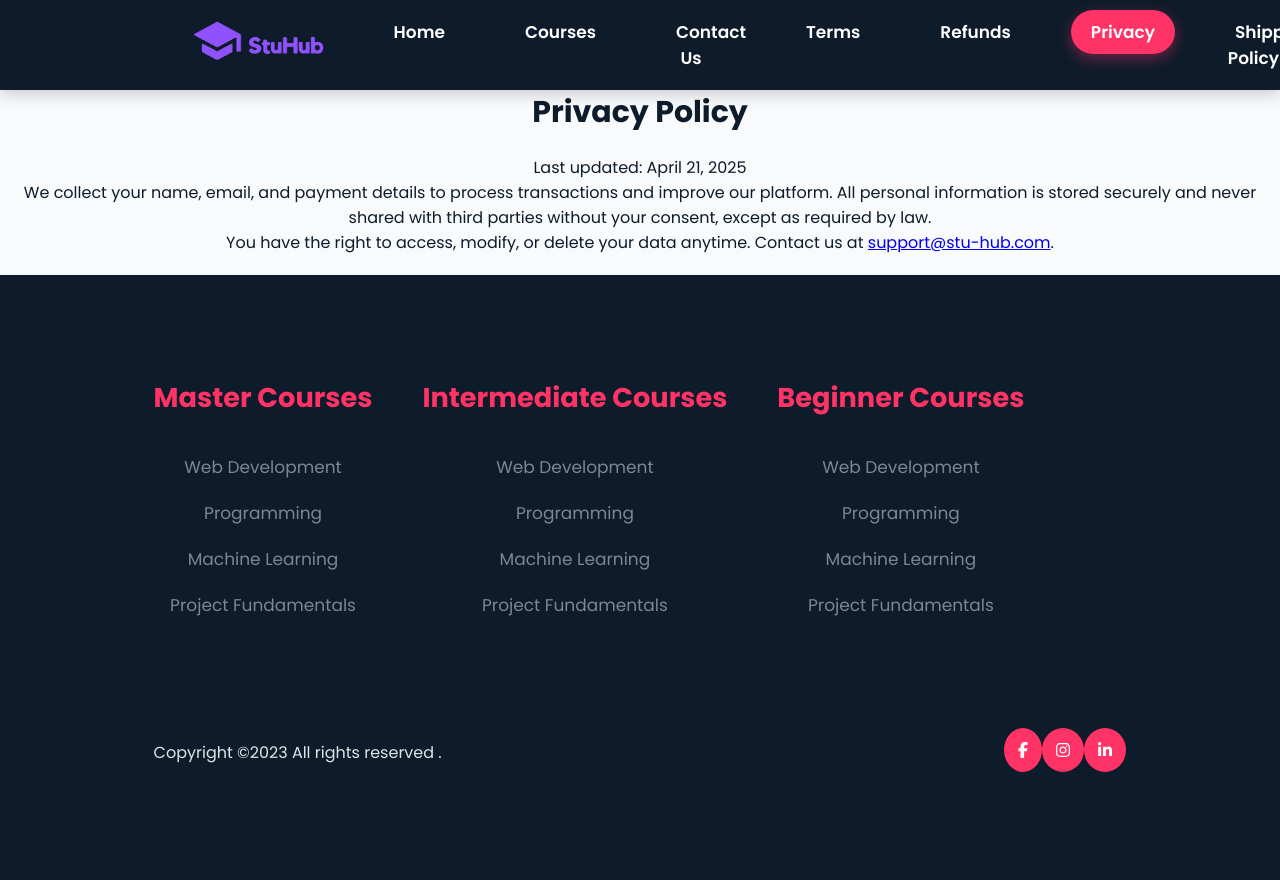
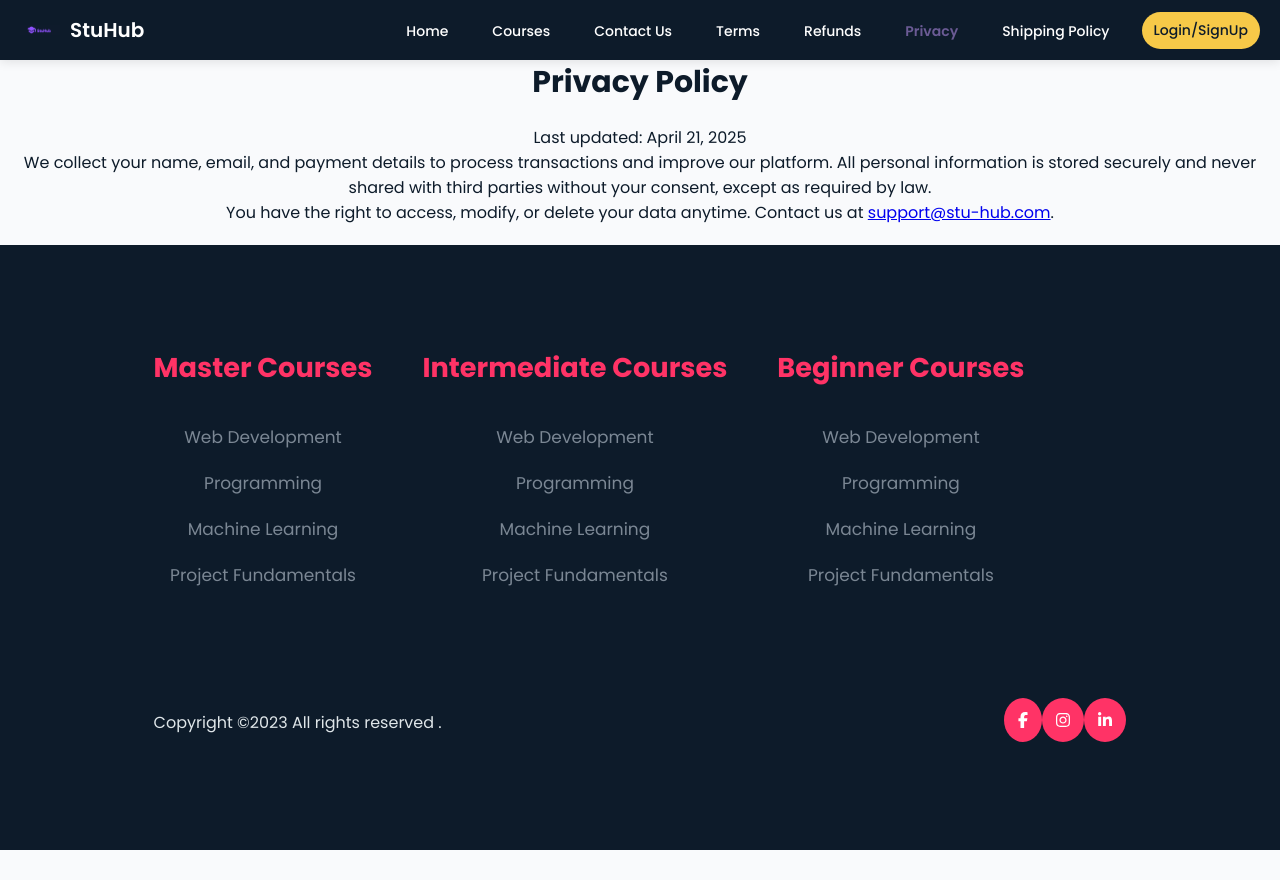
Before and after one commit to inaamul25/StuHub-Front-End, a React (Create React App) app: page /privacy in a window 1280 px wide. After the commit the page ends 850 px from the top, so only its background shows below. Built offline with nearby package versions, Linux system fonts and the light colour scheme.

Commit message:
Updated CSS styles

```diff
--- a/src/Components/ContactUs.jsx
+++ b/src/Components/ContactUs.jsx
@@ -9,12 +9,34 @@ function ContactUs() {
       <Helmet>
         <title>Contact Us | StuHub LMS</title>
         <meta name="description" content="Contact StuHub LMS for support, feedback, or queries." />
+        <link rel="canonical" href="https://stu-hub-front-end.vercel.app/contact-us" />
+        <script type="application/ld+json">
+          {`
+            {
+              "@context": "https://schema.org",
+              "@type": "ContactPage",
+              "name": "Contact Us",
+              "url": "https://stu-hub-front-end.vercel.app/contact-us",
+              "description": "Contact StuHub LMS for support or queries.",
+              "contactPoint": {
+                "@type": "ContactPoint",
+                "email": "support@stu-hub.com",
+                "contactType": "customer support",
+                "availableLanguage": "English"
+              },
+              "publisher": {
+                "@type": "Organization",
+                "name": "StuHub LMS"
+              }
+            }
+          `}
+        </script>
       </Helmet>
-      <Navbar page={"contact"} />
+      <Navbar page={"contact-us"} />
       <div style={{ padding: "20px", textAlign: "center" }}>
         <h2>Contact Us</h2>
         <p>If you have any questions or concerns, feel free to reach out to us.</p>
-        <p>Email: <a href="mailto:inaamulh66@gmail.com">support@stu-hub.com</a></p>
+        <p>Email: <a href="mailto:support@stu-hub.com">support@stu-hub.com</a></p>
       </div>
       <Footer />
     </div>
--- a/src/Components/Privacy.jsx
+++ b/src/Components/Privacy.jsx
@@ -8,18 +8,30 @@ function Privacy() {
     <div>
       <Helmet>
         <title>Privacy Policy | StuHub LMS</title>
-        <meta name="description" content="Learn how StuHub LMS protects and uses your data." />
+        <meta name="description" content="This Privacy Policy explains how StuHub LMS collects, uses, and protects your personal information." />
+        <link rel="canonical" href="https://stu-hub-front-end.vercel.app/privacy" />
+        <script type="application/ld+json">
+          {`
+          {
+            "@context": "https://schema.org",
+            "@type": "WebPage",
+            "name": "Privacy Policy",
+            "url": "https://stu-hub-front-end.vercel.app/privacy",
+            "description": "This Privacy Policy explains how StuHub LMS collects, uses, and protects your personal information.",
+            "publisher": {
+              "@type": "Organization",
+              "name": "StuHub LMS"
+            }
+          }
+          `}
+        </script>
       </Helmet>
-      <Navbar page={"privacy"} />
+      <Navbar page="privacy" />
       <div style={{ padding: "20px", textAlign: "center" }}>
         <h2>Privacy Policy</h2>
         <p>Last updated: April 21, 2025</p>
-        <p>
-          We collect your name, email, and payment details to process transactions and improve our platform. All personal information is stored securely and never shared with third parties without your consent, except as required by law.
-        </p>
-        <p>
-          You have the right to access, modify, or delete your data anytime. Contact us at <a href="mailto:support@stu-hub.com">support@stu-hub.com</a>.
-        </p>
+        <p>We collect your name, email, and payment details to process transactions and improve our platform. All personal information is stored securely and never shared with third parties without your consent, except as required by law.</p>
+        <p>You have the right to access, modify, or delete your data anytime. Contact us at <a href="mailto:support@stu-hub.com">support@stu-hub.com</a>.</p>
       </div>
       <Footer />
     </div>
--- a/src/Components/Refunds.jsx
+++ b/src/Components/Refunds.jsx
@@ -9,6 +9,22 @@ function Refunds() {
       <Helmet>
         <title>Refund Policy | StuHub LMS</title>
         <meta name="description" content="Learn about the refund and cancellation policies of StuHub LMS." />
+        <link rel="canonical" href="https://stu-hub-front-end.vercel.app/refunds" />
+        <script type="application/ld+json">
+          {`
+            {
+              "@context": "https://schema.org",
+              "@type": "WebPage",
+              "name": "Refund Policy",
+              "url": "https://stu-hub-front-end.vercel.app/refunds",
+              "description": "Refunds are available within 7 days of purchase. Email us at support@stu-hub.com.",
+              "publisher": {
+                "@type": "Organization",
+                "name": "StuHub LMS"
+              }
+            }
+          `}
+        </script>
       </Helmet>
       <Navbar page={"refunds"} />
       <div style={{ padding: "20px", textAlign: "center" }}>
--- a/src/Components/Shipping.jsx
+++ b/src/Components/Shipping.jsx
@@ -8,10 +8,23 @@ function Shipping() {
     <div>
       <Helmet>
         <title>Shipping Policy | StuHub LMS</title>
-        <meta
-          name="description"
-          content="Shipping policy details for StuHub LMS."
-        />
+        <meta name="description" content="Shipping policy details for StuHub LMS." />
+        <link rel="canonical" href="https://stu-hub-front-end.vercel.app/shipping" />
+        <script type="application/ld+json">
+          {`
+            {
+              "@context": "https://schema.org",
+              "@type": "WebPage",
+              "name": "Shipping Policy",
+              "url": "https://stu-hub-front-end.vercel.app/shipping",
+              "description": "StuHub LMS provides digital courses only. No physical shipping involved.",
+              "publisher": {
+                "@type": "Organization",
+                "name": "StuHub LMS"
+              }
+            }
+          `}
+        </script>
       </Helmet>
       <Navbar page={"shipping"} />
       <div style={{ padding: "20px", textAlign: "center" }}>
--- a/src/Components/Terms.jsx
+++ b/src/Components/Terms.jsx
@@ -9,13 +9,33 @@ function Terms() {
       <Helmet>
         <title>Terms and Conditions | StuHub LMS</title>
         <meta name="description" content="Read the terms and conditions for using StuHub LMS." />
+        <link rel="canonical" href="https://stu-hub-front-end.vercel.app/terms" />
+        <script type="application/ld+json">
+          {`
+            {
+              "@context": "https://schema.org",
+              "@type": "WebPage",
+              "name": "Terms and Conditions",
+              "url": "https://stu-hub-front-end.vercel.app/terms",
+              "description": "Terms and conditions for using StuHub LMS platform.",
+              "publisher": {
+                "@type": "Organization",
+                "name": "StuHub LMS"
+              }
+            }
+          `}
+        </script>
       </Helmet>
       <Navbar page={"terms"} />
       <div style={{ padding: "20px", textAlign: "center" }}>
         <h2>Terms and Conditions</h2>
         <p>Last updated: April 21, 2025</p>
-        <p>By using StuHub LMS, you agree to our terms of service. Enrollment in any course implies agreement to our payment and refund policies.</p>
-        <p>No refunds are offered after 7 days or after course access begins. For the full policy, please contact us.</p>
+        <p>
+          By using StuHub LMS, you agree to our terms of service. Enrollment in any course implies agreement to our payment and refund policies.
+        </p>
+        <p>
+          No refunds are offered after 7 days or after course access begins. For the full policy, please contact us.
+        </p>
       </div>
       <Footer />
     </div>
--- a/src/Components/css/style.css
+++ b/src/Components/css/style.css
@@ -34,82 +34,101 @@ h6 {
 
 /* Navigation */
 nav {
-  background: #0d1b2a; /* Sleek dark blue-black */
+  background: #0d1b2a; /* Matches the dark background in the screenshot */
   width: 100%;
-  height: 90px; /* Taller for a bold presence */
+  height: 60px; /* Adjusted to match the screenshot height */
   display: flex;
   justify-content: space-between;
   align-items: center;
-  padding: 0 12vw;
+  padding: 0 20px; /* Reduced padding for a tighter layout */
   position: sticky;
   top: 0;
   z-index: 1000;
-  box-shadow: 0 4px 15px rgba(0, 0, 0, 0.2); /* Subtle shadow for depth */
+  box-shadow: 0 2px 10px rgba(0, 0, 0, 0.1); /* Subtle shadow for depth */
 }
 
-nav img {
-  width: clamp(150px, 20vw, 220px);
-  height: auto;
+nav .logo1 {
+  display: flex;
+  align-items: center;
 }
 
-nav .logo1 #academ {
-  color: #ffcc00; /* Bright yellow for pop */
-  font-size: clamp(22px, 4.5vw, 30px);
-  font-weight: 700;
-  letter-spacing: 2px;
+nav .logo1 img {
+  width: 40px; /* Adjusted to match the logo size in the screenshot */
+  height: auto;
+  margin-right: 10px;
+}
+
+/* Add text "StuHub" after the logo */
+nav .logo1::after {
+  content: "StuHub";
+  color: #fff;
+  font-size: 20px;
+  font-weight: 600;
 }
 
 nav .navigation ul {
   display: flex;
-  gap: 40px; /* Wider spacing for luxury feel */
-}
-
-nav .navigation ul li {
+  align-items: center;
   list-style: none;
-}
-
-nav #menu-btn,
-nav #menu-close {
-  display: none;
-  font-size: 2rem;
-  color: #fff;
-  cursor: pointer;
+  gap: 20px; /* Adjusted spacing between links */
 }
 
 nav .navigation ul li a,
 nav .navigation ul li button {
   text-decoration: none;
   color: #fff;
-  font-size: clamp(15px, 2vw, 17px);
-  font-weight: 600;
-  padding: 10px 20px;
-  border-radius: 50px;
-  transition: all 0.4s ease;
+  font-size: 14px; /* Smaller font size to match the screenshot */
+  font-weight: 500;
+  padding: 8px 12px; /* Adjusted padding for better fit */
+  border-radius: 20px;
+  transition: all 0.3s ease;
 }
 
-nav .navigation ul li a:hover {
-  background: #ff3366; /* Vibrant hover */
-  box-shadow: 0 5px 15px rgba(255, 51, 102, 0.4);
+nav .navigation ul li a:hover,
+nav .navigation ul li button:hover {
+  opacity: 0.8; /* Subtle hover effect */
 }
 
+/* Active link styling */
+nav .navigation ul li.active-home a,
+nav .navigation ul li.active-courses a,
+nav .navigation ul li.active-policy a {
+  color: #6b5b95; /* Purple color for active links */
+  font-weight: 600;
+}
+
+/* Profile and Learnings styling */
+nav .navigation ul li a[style*="background-color: purple"] {
+  background-color: #6b5b95 !important; /* Purple background as per screenshot */
+  color: #fff !important;
+  padding: 8px 12px !important;
+  border-radius: 20px;
+}
+
+/* Privacy Policy button (8th item in the list based on your JSX) */
+nav .navigation ul li:nth-child(8) a {
+  background-color: #ff4d6d; /* Pink background as per screenshot */
+  color: #fff;
+  padding: 8px 12px;
+  border-radius: 20px;
+}
+
+/* Sign Out / Login button */
 nav .navigation ul li button {
-  background: #ffcc00; /* Bold yellow CTA */
+  background: #f7c948; /* Yellow background as per screenshot */
   color: #0d1b2a;
   border: none;
-  font-weight: 700;
+  font-weight: 500;
+  cursor: pointer;
 }
 
-nav .navigation ul li button:hover {
-  background: #ff3366;
+/* Mobile Menu */
+nav #menu-btn,
+nav #menu-close {
+  display: none;
+  font-size: 24px;
   color: #fff;
-  transform: scale(1.1); /* Pop effect */
-}
-
-/* New Active Policy Class */
-nav .navigation ul li.active-policy a {
-  background: #ff3366; /* Match hover effect */
-  box-shadow: 0 5px 15px rgba(255, 51, 102, 0.4);
-  color: #fff; /* Ensure text stays readable */
+  cursor: pointer;
 }
 
 /* Home */
@@ -427,7 +446,7 @@ footer .copyright .pro-links .i:hover {
   }
 
   nav {
-    padding: 0 6vw;
+    padding: 0 15px;
   }
 
   nav .navigation ul {
@@ -438,7 +457,7 @@ footer .copyright .pro-links .i:hover {
     height: 100vh;
     background: #0d1b2a;
     flex-direction: column;
-    padding: 70px 25px 25px;
+    padding: 70px 25px;
     transition: right 0.4s ease;
   }
 
@@ -455,6 +474,24 @@ footer .copyright .pro-links .i:hover {
     position: absolute;
     top: 25px;
     right: 25px;
+  }
+
+  nav .navigation ul li {
+    margin: 10px 0;
+  }
+
+  nav .navigation ul li.close-button {
+    position: absolute;
+    top: 20px;
+    right: 20px;
+  }
+
+  nav .navigation ul li.close-button button {
+    background: none;
+    color: #fff;
+    font-size: 20px;
+    border: none;
+    cursor: pointer;
   }
 
   #home, #features, #course, #registration {
```
